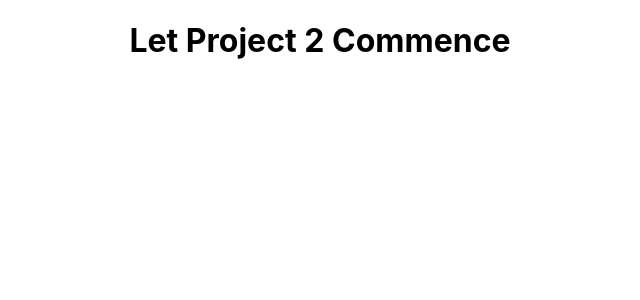
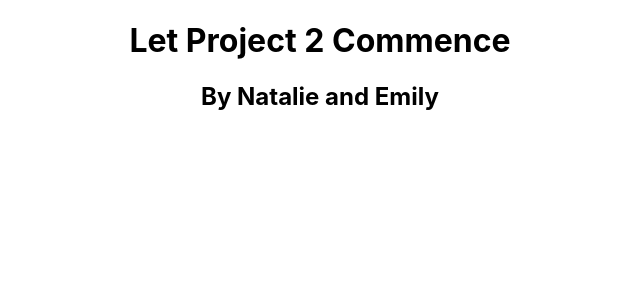
Before and after one commit to npereznyc/Project-2-Weather-App, a React (Create React App) app in the folder weather-app/: page / in a window 1280 px wide. Shown: the top 300 px of the page, without its empty margins (320-960 px from the left). Built offline with nearby package versions, Linux system fonts and the light colour scheme.

Commit message:
added subtitles of whose project it is

```diff
--- a/weather-app/src/App.js
+++ b/weather-app/src/App.js
@@ -4,6 +4,7 @@ function App() {
   return (
     <div className="App">
       <h1>Let Project 2 Commence</h1>
+      <h2>By Natalie and Emily</h2>
     </div>
   );
 }
```
